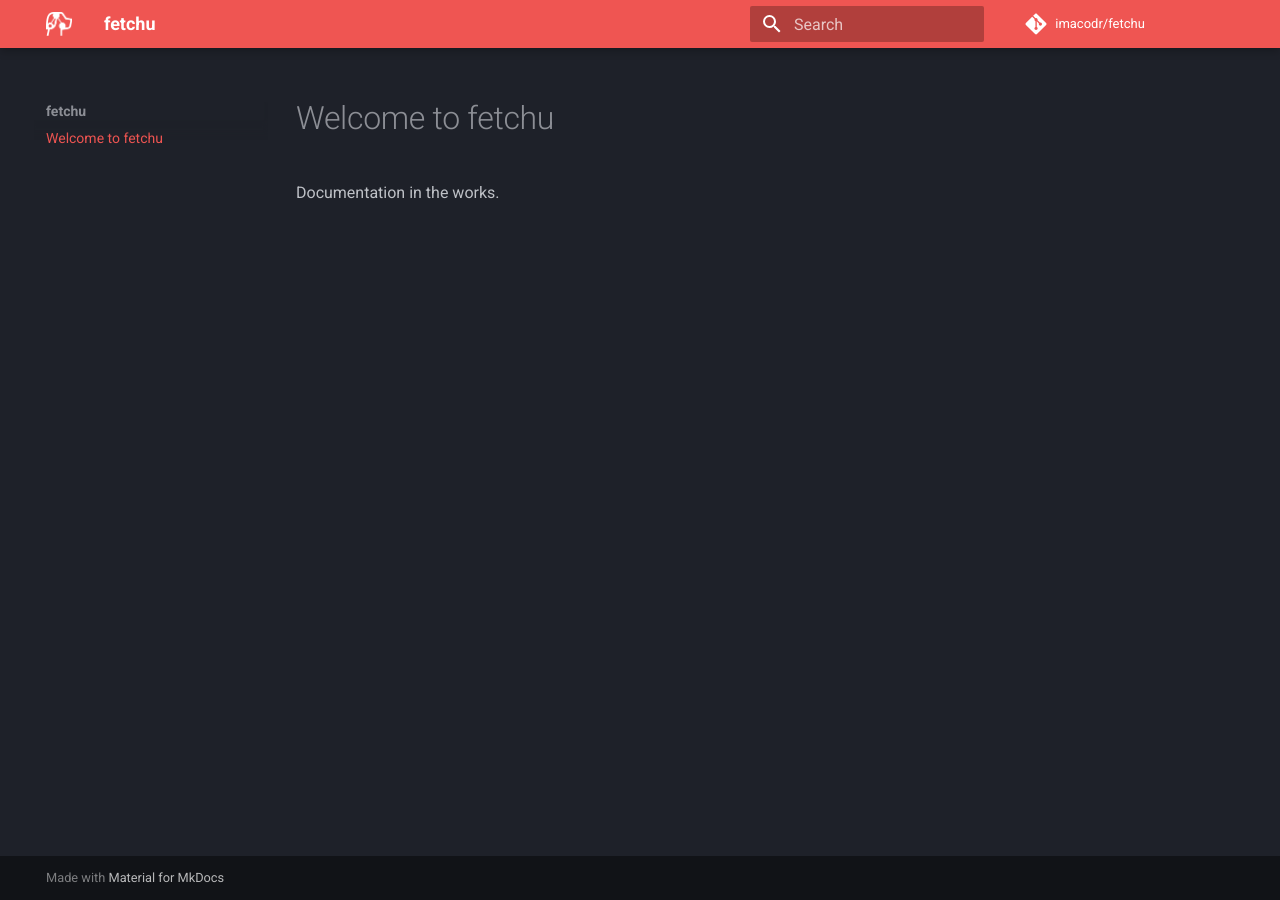
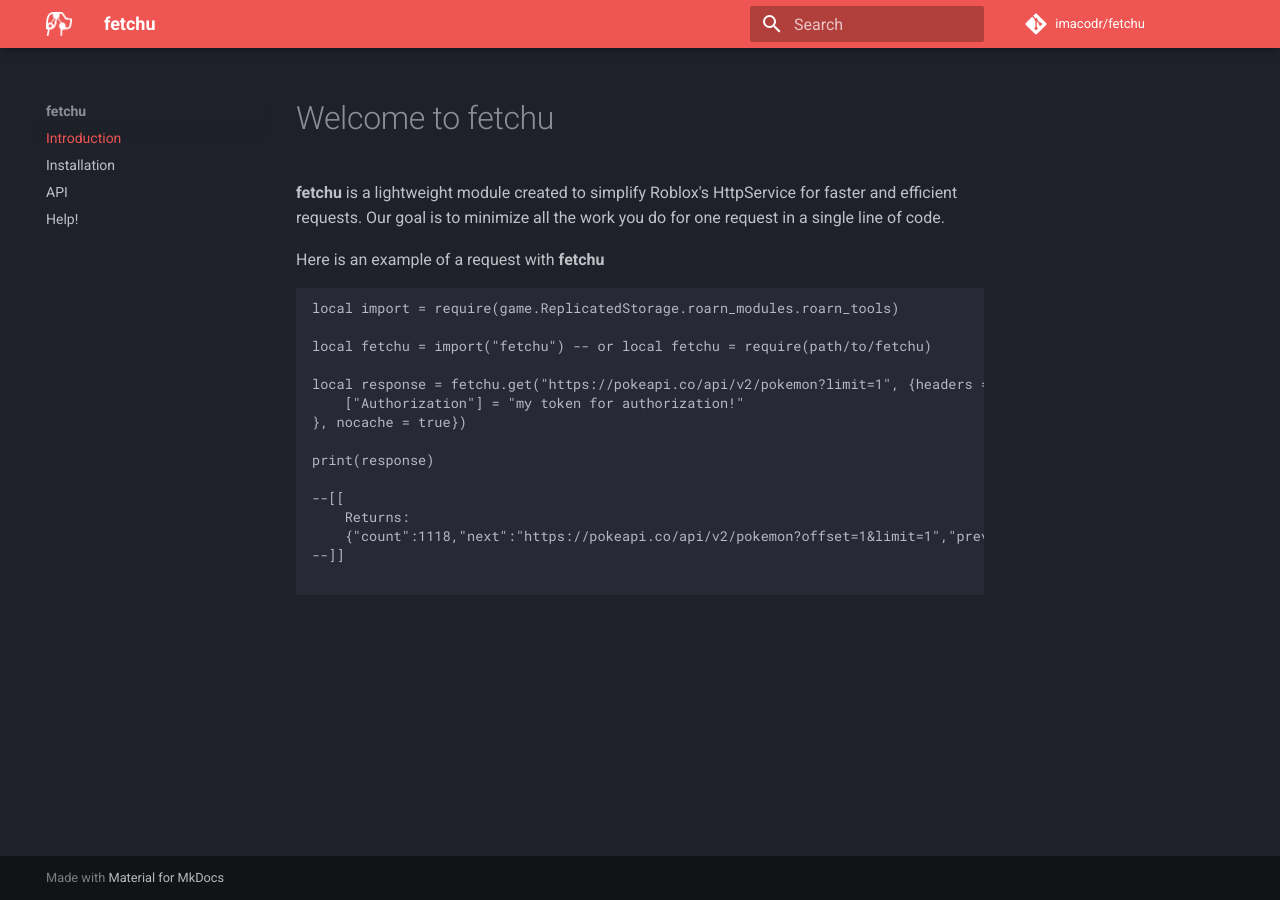
Before and after one commit to imacodr/fetchu, an MkDocs documentation site: the page built from docs/index.md, in a window 1280 px wide. Built offline with MkDocs 1.6.1 and Material for MkDocs 9.7.7, drawn with Linux system fonts in a browser that asks for light colours; comment, search, counter and statistics services are not loaded.

Commit message:
Add read me and documentation

````diff
--- a/docs/index.md
+++ b/docs/index.md
@@ -1,3 +1,23 @@
 # Welcome to fetchu
 
-Documentation in the works.
+**fetchu** is a lightweight module created to simplify Roblox's HttpService for faster and efficient requests. Our goal is to minimize all the work you do for one request in a single line of code.
+
+Here is an example of a request with **fetchu**
+
+```lua
+local import = require(game.ReplicatedStorage.roarn_modules.roarn_tools)
+
+local fetchu = import("fetchu") -- or local fetchu = require(path/to/fetchu)
+
+local response = fetchu.get("https://pokeapi.co/api/v2/pokemon?limit=1", {headers = {
+	["Authorization"] = "my token for authorization!"
+}, nocache = true})
+
+print(response)
+
+--[[
+    Returns:
+    {"count":1118,"next":"https://pokeapi.co/api/v2/pokemon?offset=1&limit=1","previous":null,"name":"bulbasaur","url":"https://pokeapi.co/api/v2/pokemon/1/"}
+--]]
+
+```
--- a/mkdocs.yml
+++ b/mkdocs.yml
@@ -7,11 +7,15 @@ repo_name: imacodr/fetchu
 repo_url: https://github.com/imacodr/fetchu
 
 theme:
-  logo: https://github.com/imacodr/fetchu/blob/main/assets/logo.png?raw=true
-  favicon: https://github.com/imacodr/fetchu/blob/main/assets/logo.png?raw=true
+  logo: https://raw.githubusercontent.com/imacodr/fetchu/main/assets/logo.png
+  favicon: https://raw.githubusercontent.com/imacodr/fetchu/main/assets/logo.png
   name: material
   palette:
     scheme: slate
     primary: red
 
 nav:
+  - Introduction: index.md
+  - Installation: installation.md
+  - API: api.md
+  - Help!: help.md
````
Also changed, not shown: README.md (+60 -1 lines), docs/api.md (added, +77 -0 lines), docs/help.md (added, +4 -0 lines), docs/installation.md (added, +19 -0 lines), roarn.json (+4 -4 lines), assets/discord.png (added).
